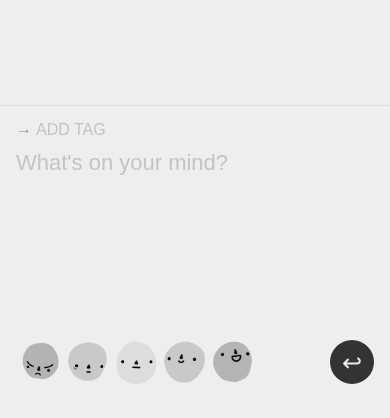
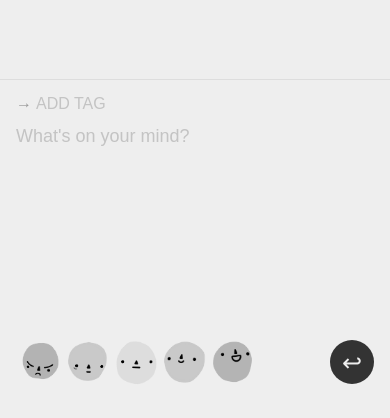
Before and after one commit to nklmkln/smthmind, a plain HTML site: page index.html in a window 390 px wide. Shown: the part 426-844 px from the top of the page. Drawn offline with nearby package versions, Linux system fonts and the light colour scheme; a web font is replaced by a local one.

Commit message:
update size new item text

```diff
--- a/css/newItem.css
+++ b/css/newItem.css
@@ -155,10 +155,12 @@ input[type="radio"]:checked + img {
 @media (max-width: 920px) {
     #newItem {
         width: 100%;
-        height: 37svh;
+        height: 40svh;
 
         padding-top: var(--space-sm);
         padding-bottom: var(--space-xl);
+
+        z-index: 1;
     }
 
     #tagWrapper {
@@ -172,7 +174,7 @@ input[type="radio"]:checked + img {
 
     #newItemText {
         font-size: var(--font-lg);
-        line-height: normal;
+        line-height: var(--line-height-base);
     }
 
     .actionButton:hover {
--- a/css/variables.css
+++ b/css/variables.css
@@ -18,7 +18,7 @@
 
     --font-sm: 0.875rem;
     --font-md: 1rem;
-    --font-lg: 1.375rem;
+    --font-lg: 1.125rem;
     --font-xl: 1.5rem;
     --line-height-base: 140%;
 
```
